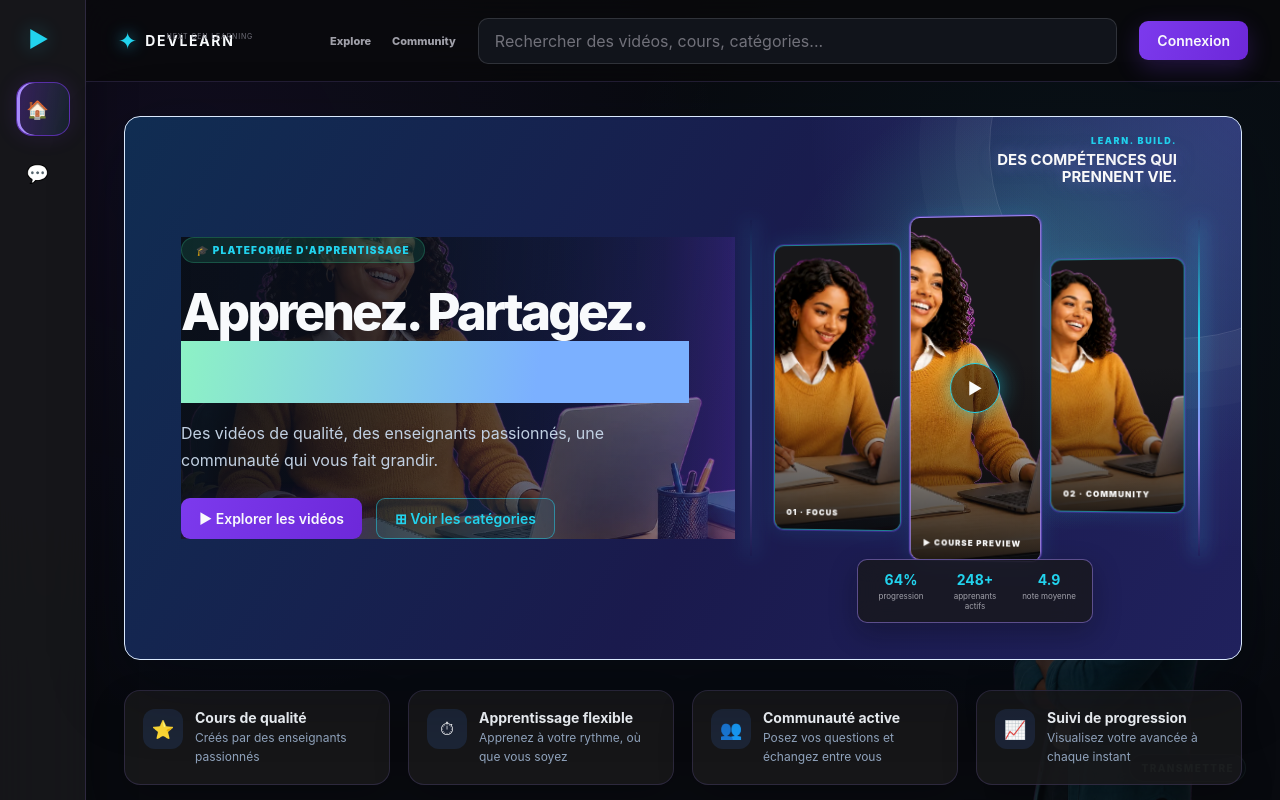
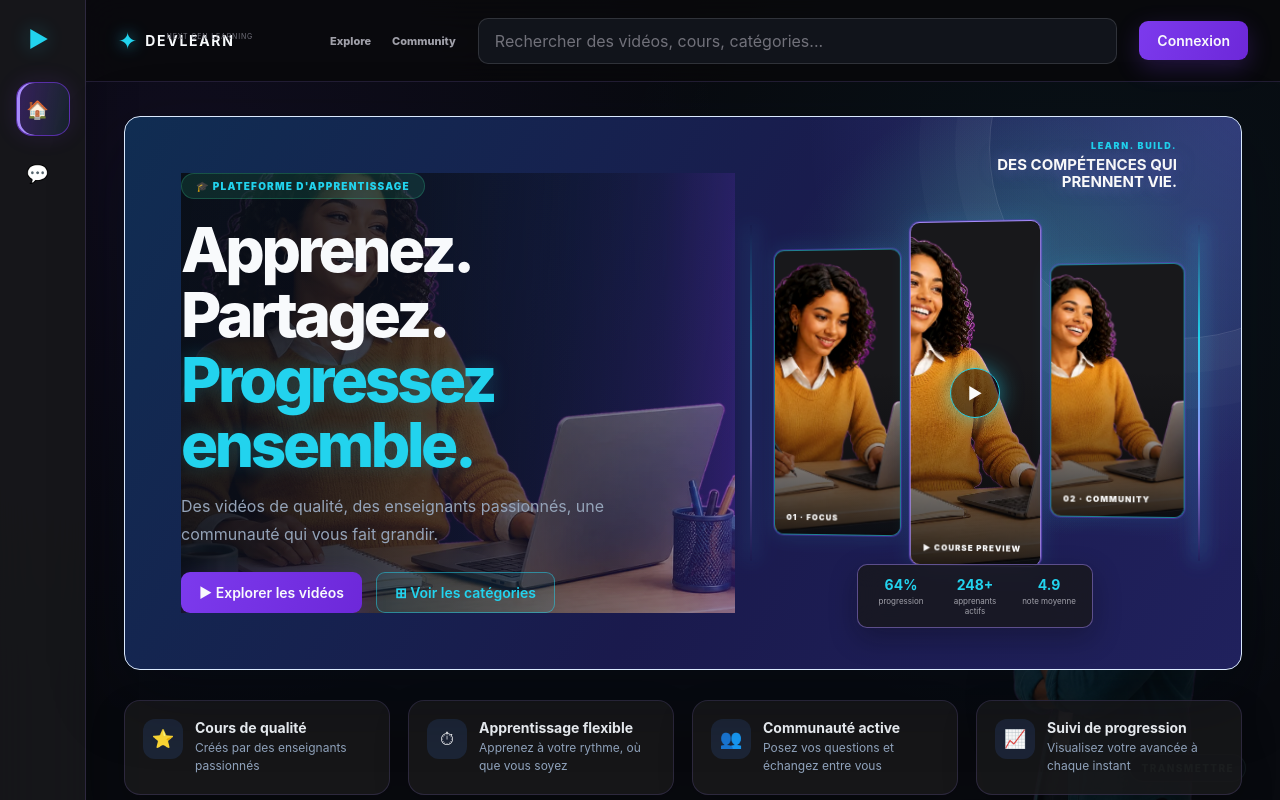
Before and after one commit to geromguershom-dot/video-tutorials-platform-frontend, a React app: page / in a window 1280 px wide. Shown: the top 800 px of the page. Built offline with nearby package versions, Linux system fonts and the light colour scheme; no server answers; the HTML template or start-up script is replaced by a standard one.

Commit message:
style: simplify hero typography

```diff
--- a/src/index.css
+++ b/src/index.css
@@ -1870,3 +1870,8 @@ body { background-image: radial-gradient(circle at 14% 8%, rgba(124,58,237,.07),
 .quiz-card::after { position: absolute; top: 18px; right: 20px; content: 'ACTIVE LEARNING'; color: rgba(34,211,238,.68); font-size: 8px; font-weight: 900; letter-spacing: .15em; pointer-events: none; }
 .quiz-heading { position: relative; z-index: 1; }
 .quiz-progress { padding: 6px 9px; border: 1px solid rgba(34,211,238,.3); border-radius: 999px; color: var(--ng-cyan); background: rgba(34,211,238,.08); font-size: 9px; font-weight: 900; }
+
+/* NEXT GENERATION — CLEAN HERO TYPOGRAPHY */
+.hero-highlight { background: none; color: var(--ng-cyan); -webkit-text-fill-color: currentColor; text-shadow: 0 0 18px rgba(34,211,238,.22); }
+.hero-title-stage .hero-title { max-width: 540px; font-size: clamp(36px, 5vw, 62px); line-height: 1.05; }
+.hero-title-stage .hero-subtitle { max-width: 430px; color: var(--ng-muted); }
```
